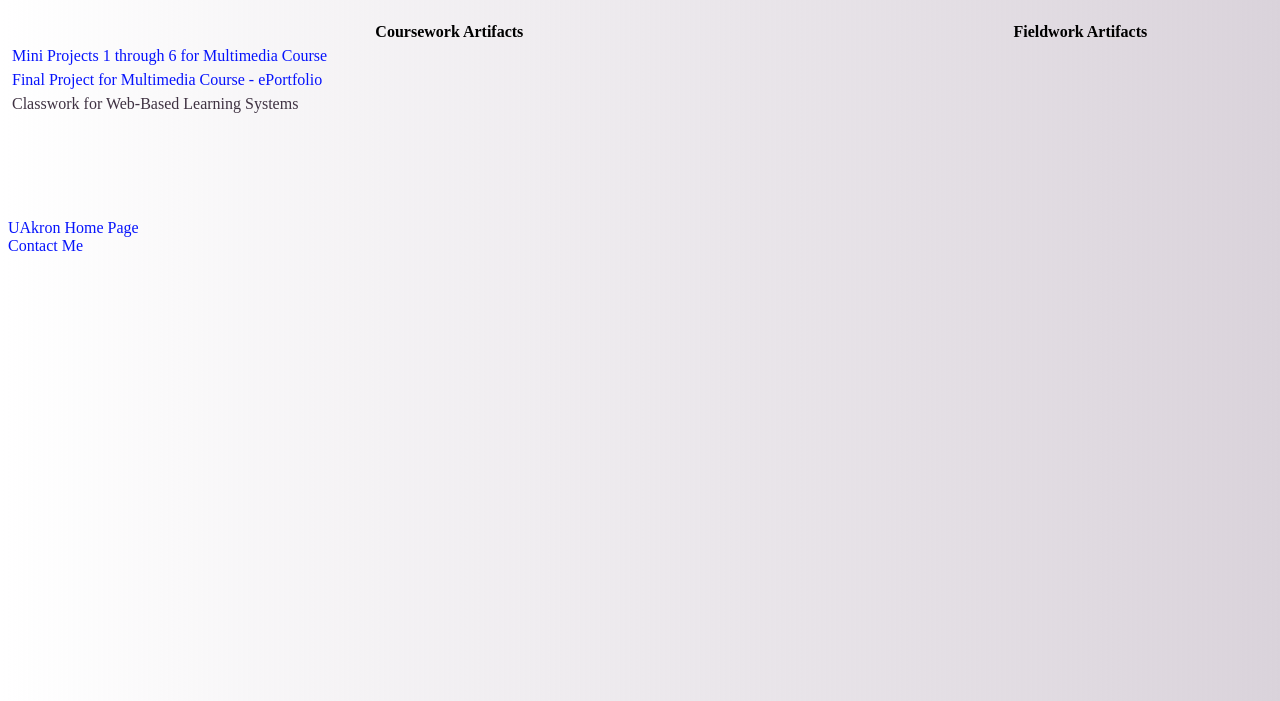
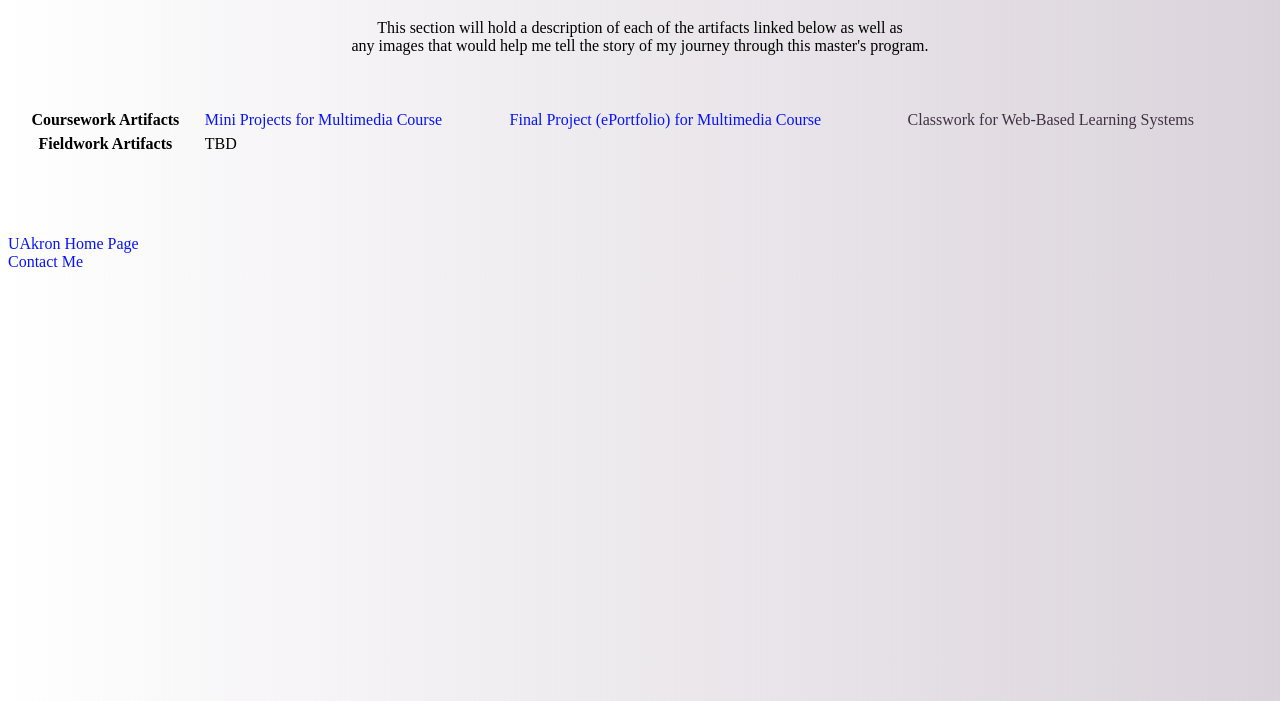
Before and after one commit to cimatos1971/ePortfolio, a plain HTML site: page multimedia.html in a window 1280 px wide. Shown: the part 99-800 px from the top of the page. Drawn offline with Linux system fonts and the light colour scheme.

Commit message:
Add files via upload

```diff
--- a/multimedia.html
+++ b/multimedia.html
@@ -44,30 +44,27 @@ a:active {
 </table>
 
 <h1 align="center">Multimedia Development</h1>
+
+<p align="center">This section will hold a description of each of the artifacts linked below as well as <br /> any images that would help me tell the story of my journey through this master's program.</p>
+
+<br />
+<br />
+
 <table width="100%" border="0" cellpadding="2">
   <tbody>
     <tr>
-      <th scope="col">Coursework Artifacts</th>
-      <th scope="col">Fieldwork Artifacts</th>
+      <th scope="row">Coursework Artifacts</th>
+      <td><a href="https://cimatos1971.github.io/MH_633/mp1.html">Mini Projects for Multimedia Course</a></td>
+      <td><a href="https://cimatos1971.github.io/ePortfolio/home">Final Project (ePortfolio) for Multimedia Course</a></td>
+      <td><a href="">Classwork for Web-Based Learning Systems</a></td>
     </tr>
     <tr>
-      <td><a href="https://cimatos1971.github.io/MH_633/mp1.html">Mini Projects 1 through 6 for Multimedia Course</a></td>
+      <th scope="row">Fieldwork Artifacts</th>
+      <td>TBD</td>
       <td>&nbsp;</td>
     </tr>
     <tr>
-      <td><a href="https://cimatos1971.github.io/ePortfolio/home">Final Project for Multimedia Course - ePortfolio</a></td>
-      <td>&nbsp;</td>
-    </tr>
-    <tr>
-      <td><a href="">Classwork for Web-Based Learning Systems</a></td>
-      <td>&nbsp;</td>
-    </tr>
-
-    <tr>
-      <td>&nbsp;</td>
-      <td>&nbsp;</td>
-    </tr>
-    <tr>
+      <th scope="row">&nbsp;</th>
       <td>&nbsp;</td>
       <td>&nbsp;</td>
     </tr>
@@ -77,6 +74,7 @@ a:active {
   <br />
   <br />
   <br />
+
   <a href="http://www.uakron.edu/">UAkron Home Page</a>
   <br />
   <a href="mailto:cm10@zips.uakron.edu">Contact Me</a>
```
Also changed, not shown: home.html (+0 -1 lines), professional.html (+13 -15 lines), 1 other file.
